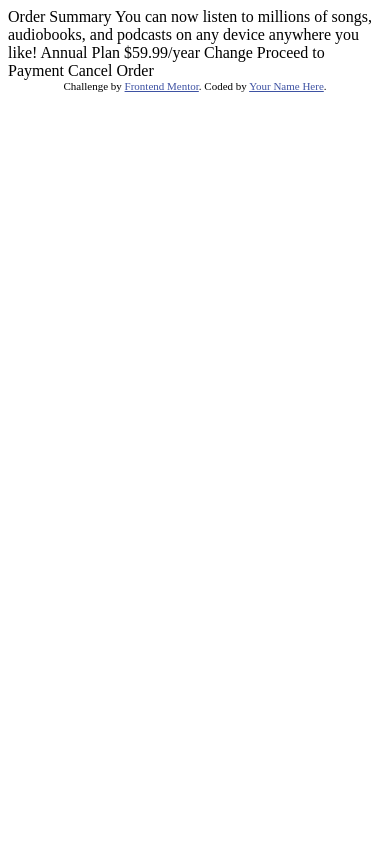
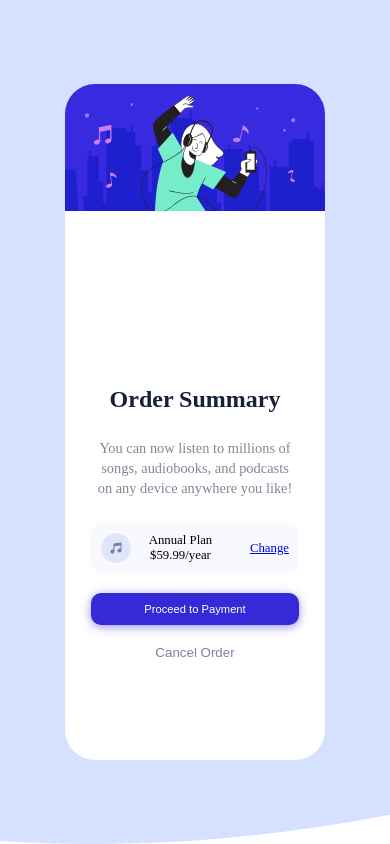
Before and after one commit to filipwieselgren/order-summary-component-main, a plain HTML site: page index.html in a window 390 px wide. Drawn offline with Linux system fonts and the light colour scheme.

Commit message:
built the version for mobile

```diff
--- a/index.html
+++ b/index.html
@@ -1,37 +1,38 @@
 <!DOCTYPE html>
 <html lang="en">
   <head>
-  <meta charset="UTF-8">
-  <meta name="viewport" content="width=device-width, initial-scale=1.0"> <!-- displays site properly based on user's device -->
-
-  <link rel="icon" type="image/png" sizes="32x32" href="./images/favicon-32x32.png">
-
+    <meta charset="UTF-8" />
+    <meta http-equiv="X-UA-Compatible" content="IE=edge" />
+    <meta name="viewport" content="width=device-width, initial-scale=1.0" />
+    <link
+      rel="icon"
+      type="image/png"
+      sizes="32x32"
+      href="./images/favicon-32x32.png"
+    />
     <title>Frontend Mentor | Order summary card</title>
 
-  <!-- Feel free to remove these styles or customise in your own stylesheet 👍 -->
-  <style>
-    .attribution { font-size: 11px; text-align: center; }
-    .attribution a { color: hsl(228, 45%, 44%); }
-  </style>
+    <link rel="stylesheet" href="css/main.css" />
   </head>
   <body>
+    <div class="main-container">
+      <div class="txt-container">
+        <h2 class="headline">Order Summary</h2>
 
-  Order Summary
-
-  You can now listen to millions of songs, audiobooks, and podcasts on any
-  device anywhere you like!
-
-  Annual Plan
-  $59.99/year
-
-  Change
-
-  Proceed to Payment
-  Cancel Order
-
-  <div class="attribution">
-    Challenge by <a href="https://www.frontendmentor.io?ref=challenge" target="_blank">Frontend Mentor</a>.
-    Coded by <a href="#">Your Name Here</a>.
+        <div class="maintxt">
+          You can now listen to millions of songs, audiobooks, and podcasts on
+          any device anywhere you like!</div
+        >
+        <div class="plan-container"
+          ><img src="/images/icon-music.svg" alt="icon-music" />
+          <div class="annual-plan">
+            <div> Annual Plan $59.99/year</div>
+          </div>
+          <a class="change" href="#"> Change</a>
+        </div>
+        <button class="btn-pay"> <a href="#">Proceed to Payment</a></button>
+        <button class="btn-cancel"> <a href="#">Cancel Order</a></button>
+      </div>
     </div>
   </body>
 </html>
--- a/sass/main.scss
+++ b/sass/main.scss
@@ -0,0 +1,106 @@
+* {
+  margin: 0;
+  padding: 0;
+  box-sizing: border-box;
+}
+
+html {
+  font-size: 12pt;
+}
+
+body {
+  height: 100vh;
+  background-image: url(../images/pattern-background-mobile.svg);
+  background-repeat: no-repeat;
+  background-size: cover;
+  display: flex;
+  align-items: center;
+  justify-content: center;
+}
+
+.main-container {
+  height: 80%;
+  width: 260px;
+  display: flex;
+  justify-content: center;
+  align-items: flex-end;
+  text-align: center;
+  border-radius: 30px;
+  background-color: white;
+  background-image: url(../images/illustration-hero.svg);
+  background-repeat: no-repeat;
+  background-position-x: center;
+  background-size: contain;
+
+  .txt-container {
+    border-radius: 30px;
+    height: 70%;
+    display: flex;
+    flex-direction: column;
+    align-items: center;
+    justify-content: center;
+    gap: 20px;
+  }
+
+  .headline {
+    color: #172039;
+  }
+
+  .maintxt {
+    line-height: 20px;
+    font-size: 0.9rem;
+    padding: 5px;
+    width: 80%;
+    color: #838798;
+  }
+
+  .plan-container {
+    display: flex;
+    align-items: center;
+    font-size: 0.8rem;
+    border: none;
+    background-color: #f8f9fe;
+    border-radius: 10px;
+    width: 80%;
+    padding: 10px;
+  }
+
+  .annual-plan {
+    display: flex;
+    flex-direction: column;
+    flex-wrap: wrap;
+    width: 100px;
+    margin-right: 20px;
+  }
+
+  img {
+    width: 30px;
+    height: 30px;
+  }
+
+  .btn-pay {
+    width: 80%;
+    padding: 10px;
+    border-radius: 10px;
+    border: none;
+    background-color: #352ad8;
+    color: white;
+    box-shadow: 0px 2px 10px #362ad883;
+    font-size: 0.7rem;
+
+    a {
+      color: white;
+      text-decoration: none;
+    }
+  }
+
+  .btn-cancel {
+    border: none;
+    background: none;
+
+    a {
+      color: #7985a4;
+      text-decoration: none;
+    }
+  }
+}
```
Also changed, not shown: css/main.css, 1 other file. Lines whose indentation alone changed are shown as unchanged.
